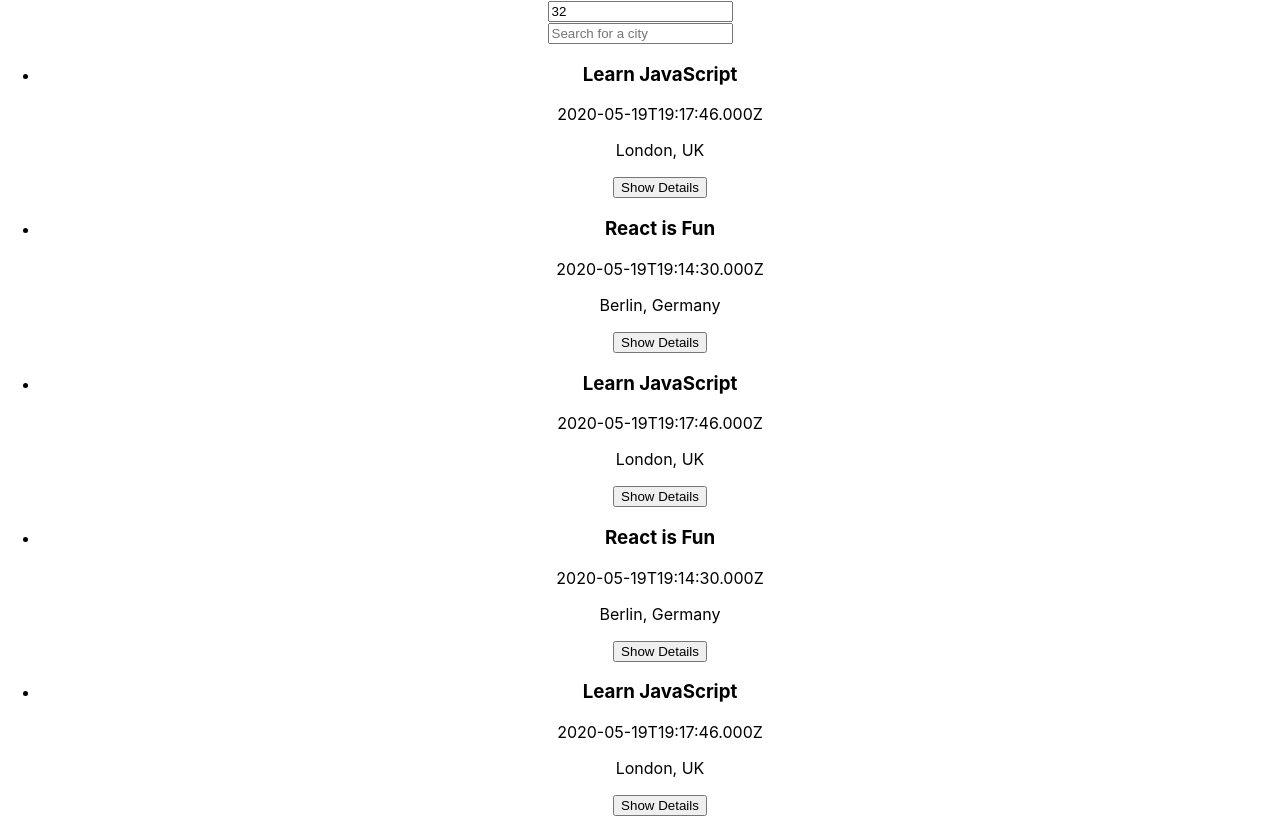
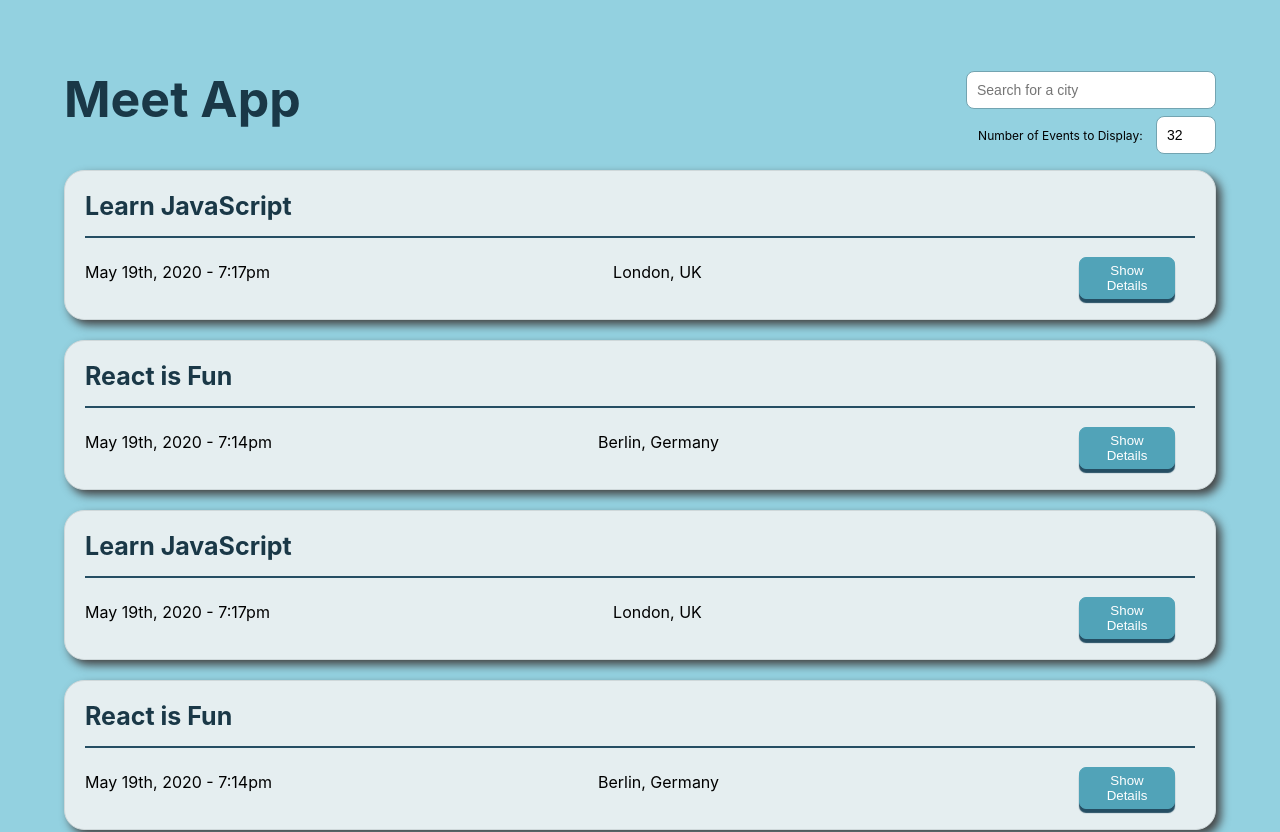
Before and after one commit to TubaJordan/Meet-App, a React (Create React App) app: page / in a window 1280 px wide. Shown: the top 832 px of the page. Built offline with nearby package versions, Linux system fonts and the light colour scheme.

Commit message:
styles and functionality updates

```diff
--- a/src/App.css
+++ b/src/App.css
@@ -1,38 +1,203 @@
+@import url(https://fonts.googleapis.com/css?family=Roboto:500);
+
+body {
+  background-color: #93d1e0;
+}
+
 .App {
+  text-align: center;
+  padding: 5%;
+  background-color: #93d1e0;
+}
+
+.App * {
+  box-sizing: border-box;
+}
+
+ul {
+  padding: 0;
+  list-style: none;
+}
+
+p {
+  margin: 5px 0;
+}
+
+input[type="text"],
+input[type="number"] {
+  padding: 8px 6px 8px 10px;
+  outline: none;
+  border: 1px solid #73a4b1;
+  border-radius: 8px;
+  font-size: 14px;
+  line-height: 20px;
+}
+
+.suggestions>li:first-child {
+  border-radius: 8px 8px 0px 0px;
+  border: 1px solid #73a4b1;
+}
+
+.suggestions>li {
+  border-left: 1px solid #73a4b1;
+  border-right: 1px solid #73a4b1;
+  border-bottom: 1px solid #73a4b1;
+}
+
+.suggestions>li:last-child {
+  border-radius: 0px 0px 8px 8px !important;
+  border-bottom: 1px solid #73a4b1;
+}
+
+.city {
+  width: 250px;
+}
+
+#number-of-events {
+  width: 250px;
+  text-align: right;
+}
+
+#city-search {
+  display: flex;
+  flex-direction: column;
+  margin: auto;
+  position: relative;
+}
+
+.suggestions {
+  width: 250px;
+  position: absolute;
+  top: 38px;
+  z-index: 2;
+  align-self: center;
+  margin: 0;
+  font-size: 14px;
+}
+
+.suggestions>li {
+  text-align: left;
+  padding: 8px 6px 8px 10px;
+  background-color: #f3fdff;
+  cursor: pointer;
+
+}
+
+.suggestions>li:hover {
+  background-color: #73a4b1;
+}
+
+.event-item {
+  border: 1px solid #cfd8da;
+  padding-bottom: 20px;
+  padding-left: 20px;
+  padding-right: 20px;
+  background-color: #e5eef0;
+  margin-bottom: 20px;
+
+  text-align: left;
+  border-radius: 20px;
+
+  box-shadow: 5px 5px 10px rgb(68, 68, 68);
+
+  display: flex;
+  flex-direction: column;
+}
+
+.inner-item {
+  display: flex;
+  justify-content: space-between;
+  padding-top: 4px;
+}
+
+.event-item>h3 {
+  font-size: 25px;
+  border-bottom: 2px solid #254e63;
+}
+
+h3 {
+  margin: 0;
+  margin-top: 20px;
+  margin-bottom: 15px;
+  padding-bottom: 15px;
+  color: #1a3847;
+}
+
+h4 {
+  border-top: 2px solid #254e63;
+  padding-top: 15px;
+  color: #1a3847;
+  font-size: 18px;
+  margin-top: 20px;
+}
+
+.button-wrap {
+  width: 150px;
+  display: flex;
+  align-items: right;
+  justify-content: right;
+}
+
+.event-item>p {
+  flex-wrap: wrap;
+}
+
+.detail-button {
+  background: #51A3B8;
+  border: 1px solid #51A3B8;
+  padding: 5px 10px;
+  color: white;
+  border-radius: 7px;
+  box-shadow: 0 4px 1px #254e63;
+  display: inline-block;
+  transition: all .2s;
+  position: relative;
+  position: relative;
+  top: 0;
+  cursor: pointer;
+  margin: 0 20px;
+  width: 96px;
   text-align: center;
 }
 
-.App-logo {
-  height: 40vmin;
-  pointer-events: none;
+.detail-button:active {
+  top: 3px;
+  box-shadow: 0 1px 1px #254e63;
+  transition: all .2s;
 }
 
-@media (prefers-reduced-motion: no-preference) {
-  .App-logo {
-    animation: App-logo-spin infinite 20s linear;
-  }
+.event-number {
+  font-size: 12px;
+  padding-right: 10px;
 }
 
-.App-header {
-  background-color: #282c34;
-  min-height: 100vh;
+.event-number-container {
+  width: 60px;
+}
+
+.logo-container {
+  display: flex;
+}
+
+.logo {
+  margin-right: auto;
+  font-size: 50px;
+  font-weight: 700;
+  color: #1a3847;
+  display: flex;
+  align-items: right;
+  justify-content: right;
+  padding-bottom: 20px;
+}
+
+.city-events {
   display: flex;
   flex-direction: column;
-  align-items: center;
-  justify-content: center;
-  font-size: calc(10px + 2vmin);
-  color: white;
 }
 
-.App-link {
-  color: #61dafb;
+.city-search-bar,
+.number-of-events-bar {
+  width: 100%;
+  margin: 0;
+  padding: 0;
 }
-
-@keyframes App-logo-spin {
-  from {
-    transform: rotate(0deg);
-  }
-  to {
-    transform: rotate(360deg);
-  }
-}
--- a/src/App.js
+++ b/src/App.js
@@ -41,9 +41,17 @@ const App = () => {
 
   return (
     <div className="App">
-      <NumberOfEvents setCurrentNOE={setCurrentNOE} />
-      <CitySearch allLocations={allLocations} setCurrentCity={setCurrentCity} />
+
+
+      <div className="logo-container">
+        <p className="logo">Meet App</p>
+        <div className="city-events">
+          <CitySearch allLocations={allLocations} setCurrentCity={setCurrentCity} className="city-search-bar" />
+          <NumberOfEvents setCurrentNOE={setCurrentNOE} className="number-of-events-bar" />
+        </div>
+      </div>
       <EventList events={events} />
+
     </div>
   );
 };
--- a/src/components/Event.js
+++ b/src/components/Event.js
@@ -4,18 +4,56 @@ const Event = ({ event }) => {
 
     const [showDetails, setShowDetails] = useState(false);
 
+    const originalDate = new Date(event.created);
+    const monthNames = [
+        "January", "February", "March", "April",
+        "May", "June", "July", "August",
+        "September", "October", "November", "December"
+    ];
+    const monthName = monthNames[originalDate.getMonth()];
+    const day = originalDate.getDate();
+    const dayOrdinal = getDayOrdinal(day);
+    const year = originalDate.getFullYear();
+    const hours = originalDate.getHours();
+    const minutes = originalDate.getMinutes().toString().padStart(2, "0");
+    const ampm = hours >= 12 ? "pm" : "am";
+    const formattedHours = (hours % 12) || 12;
+
+    const formattedDate = `${monthName} ${day}${dayOrdinal}, ${year} - ${formattedHours}:${minutes}${ampm}`;
+
+    function getDayOrdinal(day) {
+        if (day >= 11 && day <= 13) {
+            return "th";
+        }
+        switch (day % 10) {
+            case 1:
+                return "st";
+            case 2:
+                return "nd";
+            case 3:
+                return "rd";
+            default:
+                return "th";
+        }
+    }
+
+
+
     return (
-        <li>
+        <li className="event-item">
             <h3>{event.summary}</h3>
-            <p>{event.created}</p>
-            <p>{event.location}</p>
-            <button
-                onClick={() => {
-                    setShowDetails(!showDetails);
-                }}
-            >
-                {showDetails ? "Hide Details" : "Show Details"}
-            </button>
+
+            <div className="inner-item">
+
+                <p className="item-time">{formattedDate}</p>
+                <p className="item-location">{event.location}</p>
+
+                <div className="button-wrap">
+                    <button className="detail-button" onClick={() => { setShowDetails(!showDetails) }}>
+                        {showDetails ? "Hide Details" : "Show Details"}
+                    </button>
+                </div>
+            </div>
             {showDetails ? (
                 <div className="details">
                     <h4>Event Details</h4>
--- a/src/components/NumberOfEvents.js
+++ b/src/components/NumberOfEvents.js
@@ -8,7 +8,21 @@ const NumberOfEvents = ({ setCurrentNOE }) => {
 
     return (
         <div id="number-of-events">
-            <input type="text" defaultValue="32" onChange={handleInputChanged}></input>
+
+            <label htmlFor="number-of-events-input" id="number-of-events-input-label" className="event-number">Number of Events to Display: </label>
+
+            <input
+                type="number"
+                defaultValue="32"
+                onChange={handleInputChanged}
+                placeholder="Enter a number"
+                className="event-number-container"
+                min="1"
+                max="99"
+                step="1"
+            >
+
+            </input>
         </div>
     );
 };
```
